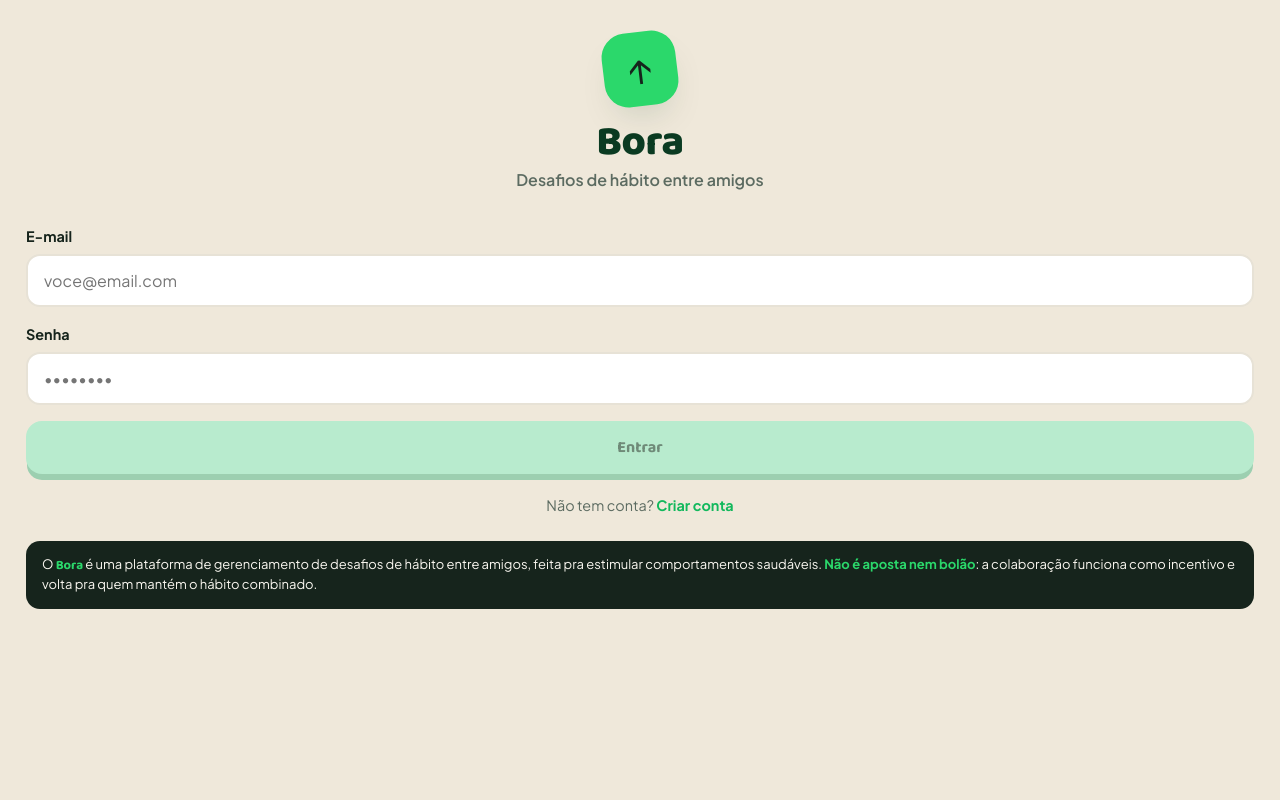
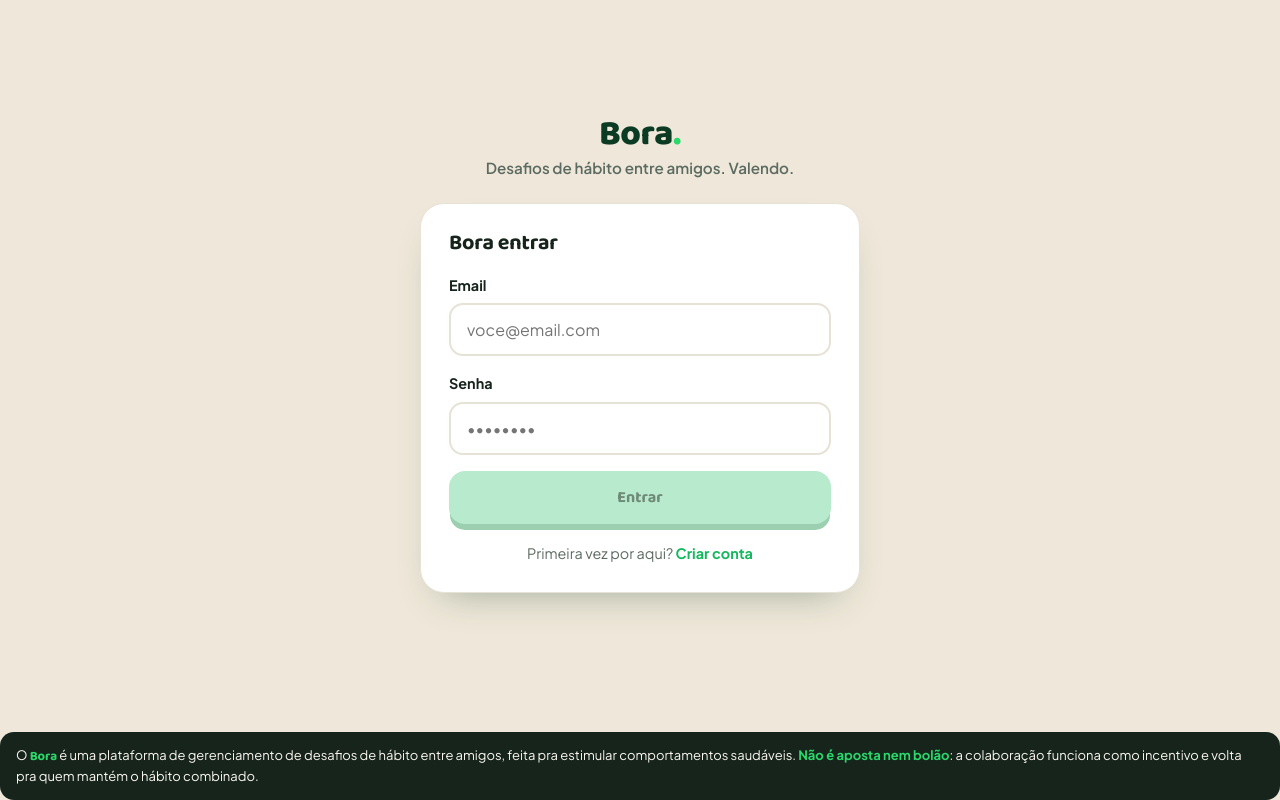
Before and after one commit to PedroVasconcelos18/bora-frontend, a React (Vite) app: page /login in a window 1280 px wide. Built offline with nearby package versions, Linux system fonts and the light colour scheme; no server answers.

Commit message:
feat(07-01): add web centered auth card branch to login.tsx (FUN-01)

```diff
--- a/src/routes/login.tsx
+++ b/src/routes/login.tsx
@@ -9,6 +9,8 @@ import { FormField } from '../components/FormField';
 import { PrimaryButton } from '../components/PrimaryButton';
 import { DisclaimerFooter } from '../components/DisclaimerFooter';
 import { consumePendingInvite } from '../lib/pendingInvite';
+import { useMediaQuery } from '../hooks/useMediaQuery';
+import { BREAKPOINTS } from '../lib/breakpoints';
 
 const loginSchema = z.object({
   email: z.string().email('E-mail inválido.'),
@@ -94,6 +96,36 @@ function LoginPage() {
     void handleSubmit(onSubmit)(e);
   };
 
+  // Computed unconditionally (before any early return) so the rules of
+  // hooks stay satisfied regardless of which branch is taken (D-02, same
+  // hoist pattern as home.tsx).
+  const isWeb = useMediaQuery(`(min-width: ${BREAKPOINTS.tablet}px)`);
+
+  // Error banner — reused verbatim (same JSX/hex) by both the mobile and web
+  // branches below via a single definition, so the pre-existing grandfathered
+  // hex is not duplicated/copied into the new web branch.
+  const errorBanner = serverError && (
+    <div
+      role="alert"
+      style={{
+        background: '#FFE2DA',
+        color: '#c0392b',
+        fontWeight: 600,
+        fontSize: '0.88rem',
+        padding: '11px 14px',
+        borderRadius: 12,
+        marginBottom: 14,
+        display: 'flex',
+        alignItems: 'center',
+        gap: 8,
+      }}
+    >
+      <span>⚠️</span>
+      <span>{serverError}</span>
+    </div>
+  );
+
+  if (!isWeb) {
     return (
       <section
         style={{
@@ -138,26 +170,7 @@ function LoginPage() {
         </div>
 
         {/* Error banner */}
-      {serverError && (
-        <div
-          role="alert"
-          style={{
-            background: '#FFE2DA',
-            color: '#c0392b',
-            fontWeight: 600,
-            fontSize: '0.88rem',
-            padding: '11px 14px',
-            borderRadius: 12,
-            marginBottom: 14,
-            display: 'flex',
-            alignItems: 'center',
-            gap: 8,
-          }}
-        >
-          <span>⚠️</span>
-          <span>{serverError}</span>
-        </div>
-      )}
+        {errorBanner}
 
         {/* Login form */}
         <form onSubmit={handleFormSubmit} noValidate>
@@ -216,3 +229,106 @@ function LoginPage() {
       </section>
     );
   }
+
+  // --- Web layout (>=768px, FUN-01) -----------------------------------------
+  // Bare centered auth card (D-01/D-04) — /login is already a PUBLIC_ROUTE
+  // (Fase 5 D-13), so this branch renders without WebShell chrome. All
+  // useForm/onSubmit/serverError logic above is reused unchanged; only the
+  // JSX below is new.
+  return (
+    <section style={{ flex: 1, display: 'flex', flexDirection: 'column', minHeight: '100vh' }}>
+      <div style={{ flex: 1, display: 'grid', placeItems: 'center', padding: 48 }}>
+        <div style={{ width: 'min(440px,100%)' }}>
+          {/* Brand mark */}
+          <div style={{ textAlign: 'center', marginBottom: 24 }}>
+            <h1
+              style={{
+                fontFamily: '"Baloo 2", system-ui, sans-serif',
+                fontSize: '2.2rem',
+                fontWeight: 800,
+                color: 'var(--green-ink)',
+              }}
+            >
+              Bora<span style={{ color: 'var(--green-bright)' }}>.</span>
+            </h1>
+            <p style={{ color: 'var(--muted)', fontWeight: 600, fontSize: '0.95rem', marginTop: 2 }}>
+              Desafios de hábito entre amigos. Valendo.
+            </p>
+          </div>
+
+          <div
+            style={{
+              background: 'var(--card)',
+              border: '1px solid var(--line)',
+              borderRadius: 24,
+              padding: 28,
+              boxShadow: 'var(--shadow)',
+            }}
+          >
+            <h2
+              style={{
+                fontFamily: '"Baloo 2", system-ui, sans-serif',
+                fontSize: '1.35rem',
+                fontWeight: 700,
+                color: 'var(--ink)',
+                marginBottom: 18,
+              }}
+            >
+              Bora entrar
+            </h2>
+
+            {/* Error banner — reused from the single definition above, not copied/duplicated */}
+            {errorBanner}
+
+            <form onSubmit={handleFormSubmit} noValidate>
+              <FormField
+                id="login-email"
+                label="Email"
+                type="email"
+                placeholder="voce@email.com"
+                autoComplete="username"
+                error={errors.email?.message}
+                registration={register('email')}
+              />
+              <FormField
+                id="login-senha"
+                label="Senha"
+                type="password"
+                placeholder="••••••••"
+                autoComplete="current-password"
+                error={errors.password?.message}
+                registration={register('password')}
+              />
+
+              {/* "Esqueci minha senha" omitted — /forgot-password does not
+                  exist yet (Fase 8); do not link to a 404 (D-01/UI-SPEC). */}
+
+              <PrimaryButton type="submit" loading={loading} disabled={!isValid || isEmpty}>
+                Entrar
+              </PrimaryButton>
+            </form>
+
+            <p
+              style={{
+                textAlign: 'center',
+                marginTop: 18,
+                fontSize: '0.9rem',
+                color: 'var(--muted)',
+              }}
+            >
+              Primeira vez por aqui?{' '}
+              <Link
+                to="/signup"
+                style={{ color: 'var(--green)', fontWeight: 700, textDecoration: 'none' }}
+              >
+                Criar conta
+              </Link>
+            </p>
+          </div>
+        </div>
+      </div>
+
+      <DisclaimerFooter />
+    </section>
+  );
+}
```
Lines whose indentation alone changed are shown as unchanged.
